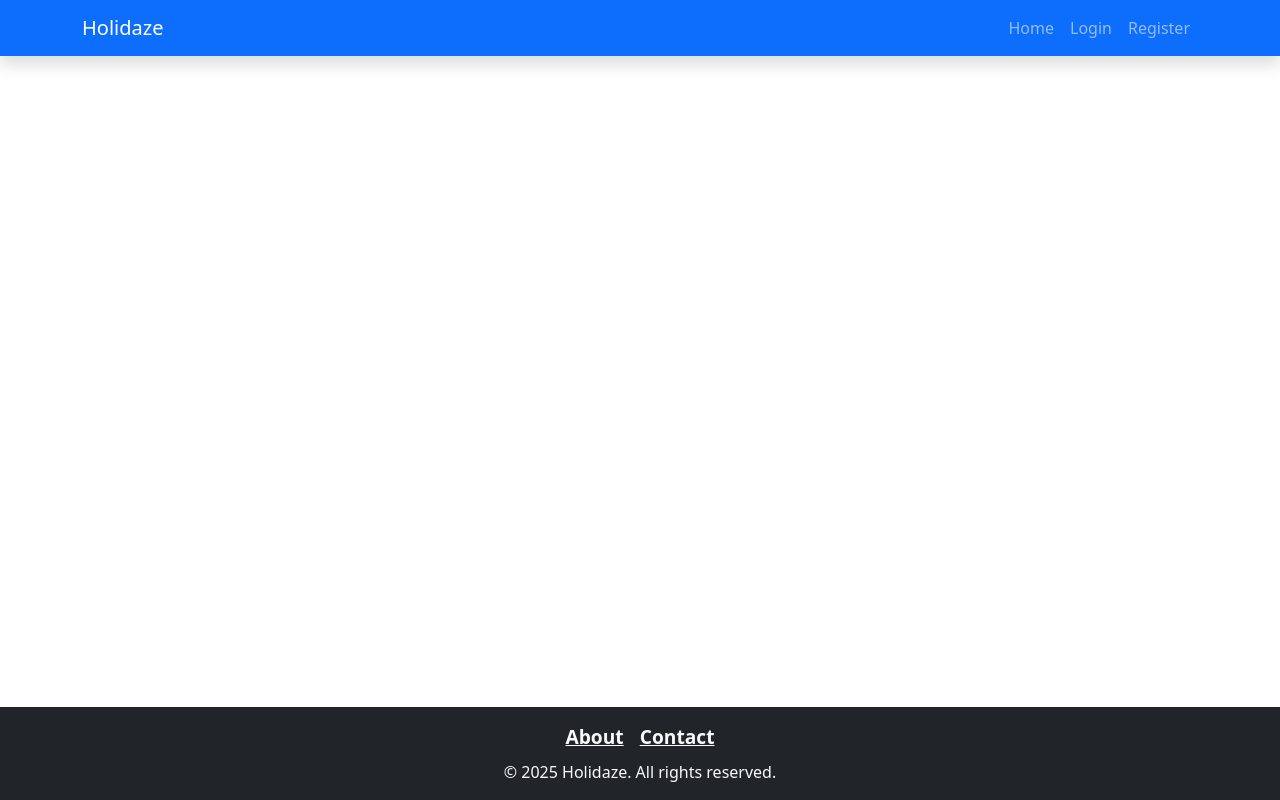
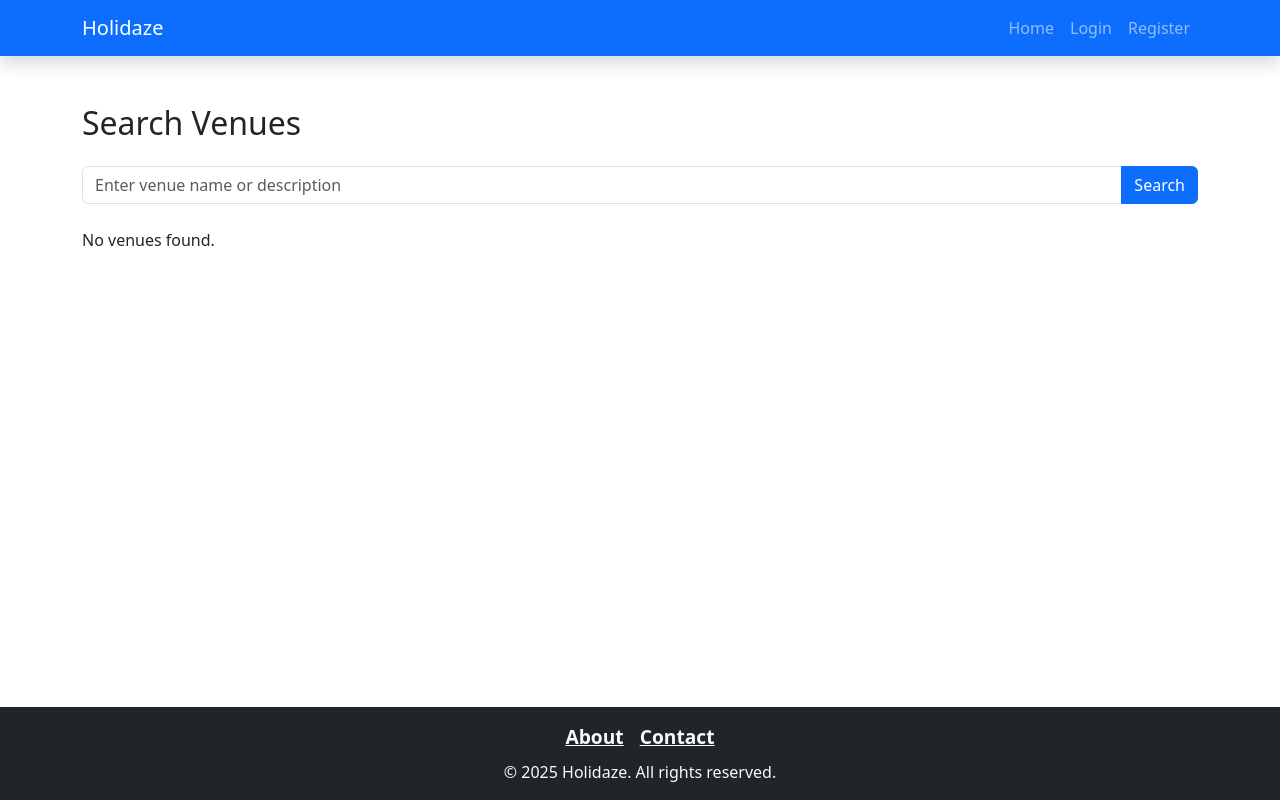
Before and after one commit to robfil50219/project-exam-2, a React (Create React App) app: page /search in a window 1280 px wide. Built offline with nearby package versions, Linux system fonts and the light colour scheme.

Commit message:
venue search componant.

```diff
--- a/src/App.js
+++ b/src/App.js
@@ -11,6 +11,7 @@ import Contact from './pages/Contact';
 import Profile from './pages/Profile';
 import AddVenue from './pages/AddVenue';
 import BookVenue from './pages/BookVenue';
+import VenueSearch from './components/VenueSearch';
 
 function App() {
   return (
@@ -29,6 +30,7 @@ function App() {
             <Route path="/add-venue" element={<AddVenue />} />
             <Route path="/book-venue/:id" element={<BookVenue />} />
             <Route path="/venues/:id" element={<VenueDetails />} />
+            <Route path="/search" element={<VenueSearch />} />
           </Routes>
         </main>
         <Footer />
--- /dev/null
+++ b/src/components/VenueSearch.js
@@ -0,0 +1,63 @@
+import React, { useState } from 'react';
+import { Link } from 'react-router-dom';
+
+const VenueSearch = () => {
+  const [query, setQuery] = useState('');
+  const [results, setResults] = useState([]);
+  const [error, setError] = useState('');
+  const [loading, setLoading] = useState(false);
+
+  const handleSearch = async (e) => {
+    e.preventDefault();
+    setError('');
+    setLoading(true);
+    try {
+      const response = await fetch(`https://v2.api.noroff.dev/holidaze/venues/search?q=${encodeURIComponent(query)}`);
+      if (!response.ok) {
+        throw new Error('Search request failed');
+      }
+      const data = await response.json();
+      setResults(data.data || []);
+    } catch (err) {
+      setError(err.message);
+    }
+    setLoading(false);
+  };
+
+  return (
+    <div className="container my-5">
+      <h2 className="mb-4">Search Venues</h2>
+      <form onSubmit={handleSearch} className="mb-4">
+        <div className="input-group">
+          <input
+            type="text"
+            value={query}
+            onChange={(e) => setQuery(e.target.value)}
+            className="form-control"
+            placeholder="Enter venue name or description"
+            required
+          />
+          <button type="submit" className="btn btn-primary">
+            Search
+          </button>
+        </div>
+      </form>
+      {loading && <p>Loading...</p>}
+      {error && <p className="text-danger">Error: {error}</p>}
+      {results.length > 0 ? (
+        <ul className="list-group">
+          {results.map((venue) => (
+            <li key={venue.id} className="list-group-item">
+              <Link to={`/venues/${venue.id}`}>{venue.name}</Link>
+              <p className="mb-0">{venue.description}</p>
+            </li>
+          ))}
+        </ul>
+      ) : (
+        !loading && <p>No venues found.</p>
+      )}
+    </div>
+  );
+};
+
+export default VenueSearch;
```
